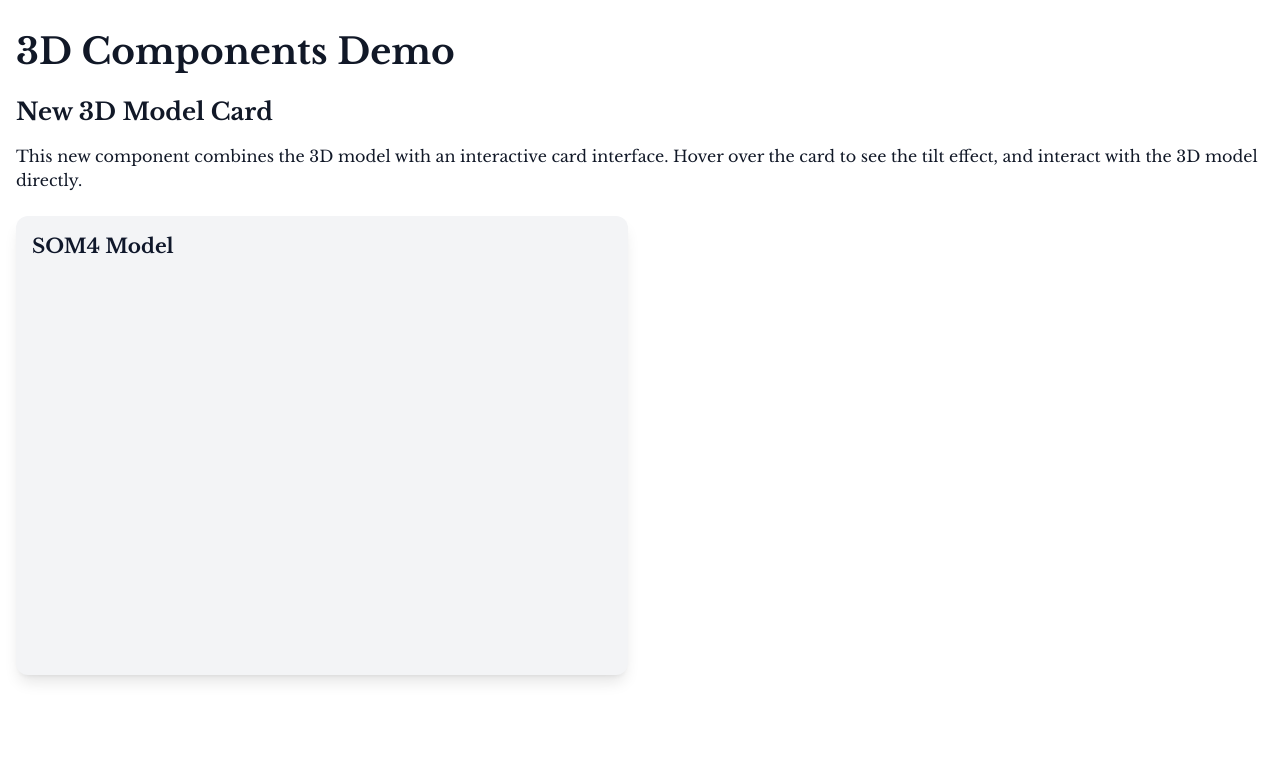
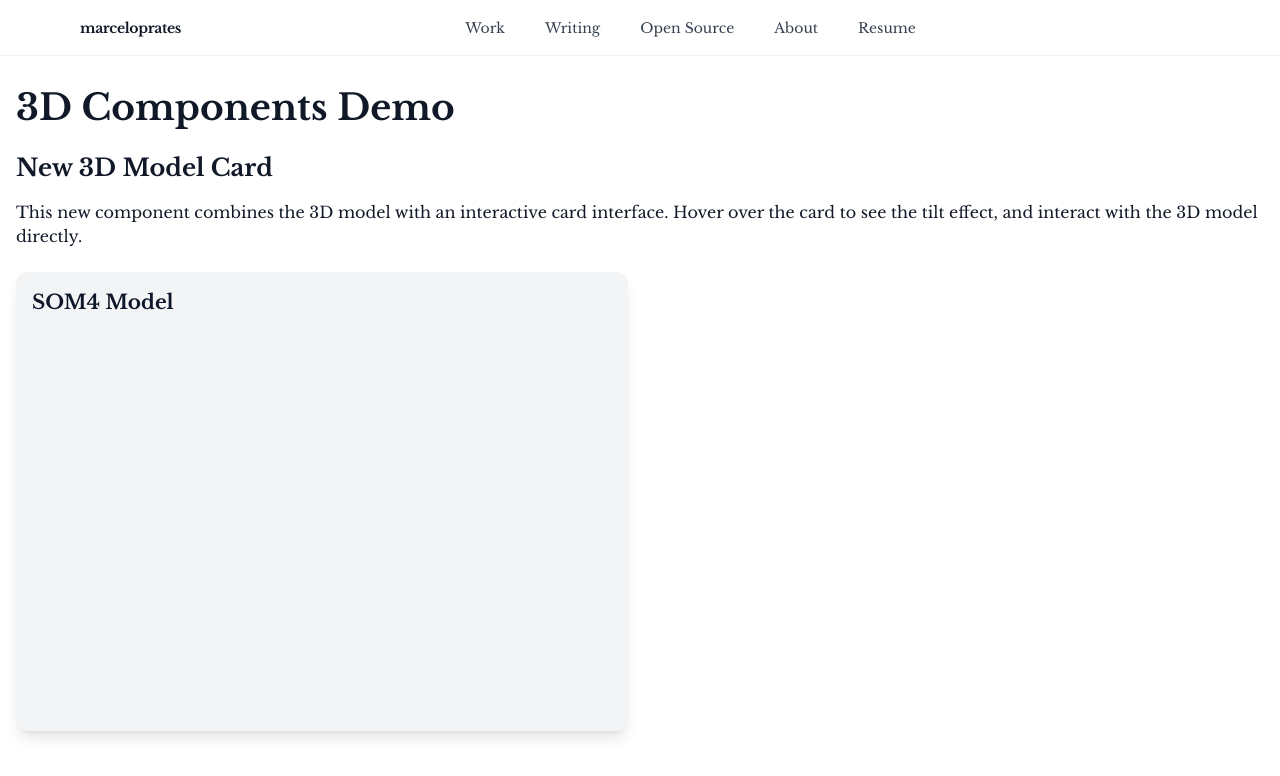
Before and after one commit to marceloprates/marceloprates.github.io, a Next.js app: page /demo in a window 1280 px wide. Shown: the top 776 px of the page. Built offline with nearby package versions, Linux system fonts and the light colour scheme; no server answers.

Commit message:
feat(nav): mount TopNav site-wide + sticky-header scroll offset
Refs: .ralph/nav-redesign.md Phase B

```diff
--- a/src/app/globals.css
+++ b/src/app/globals.css
@@ -286,3 +286,19 @@ html.dark body::before {
 html.dark :focus-visible {
   outline-color: #60a5fa;
 }
+
+/* nav-redesign Phase B: keep focused content visible under the
+ * sticky TopNav (h-14 = 56 px). Without this offset, the SkipLink's
+ * target sits behind the header on jump (WCAG 2.4.11 Focus Not
+ * Obscured). The 8 px of breathing room past the bar keeps the
+ * focus ring on the first heading visible. */
+#main-content {
+  scroll-margin-top: 64px;
+}
+
+/* Suppress the default focus outline on the page-level skip-link
+ * target — tabbing into the inner page should surface the first
+ * heading's focus ring, not the outer wrapper's. */
+#main-content:focus {
+  outline: none;
+}
--- a/src/app/layout.tsx
+++ b/src/app/layout.tsx
@@ -6,6 +6,7 @@ import 'katex/dist/katex.min.css';
 import { Providers } from "./providers";
 import { getProjectMetadata } from "@/lib/project-metadata.server";
 import { SkipLink } from "@/components/SkipLink";
+import { TopNav } from "@/components/nav/TopNav";
 
 const geistSans = Geist({
   variable: "--font-geist-sans",
@@ -51,6 +52,7 @@ export default function RootLayout({
         <SkipLink />
         {/* <FilmGrain /> */}
         <Providers>
+          <TopNav />
           <div id="main-content" tabIndex={-1}>
             {children}
           </div>
```
